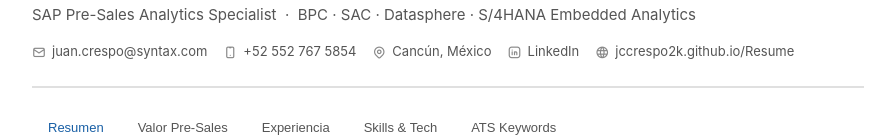
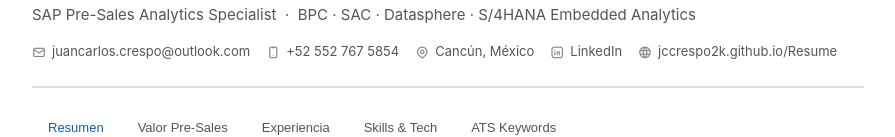
Before and after one commit to jccrespo2k/Resume, a plain HTML site: page index.html in a window 1280 px wide. Shown: the part 162-299 px from the top of the page, without its empty margins (192-1087 px from the left). Drawn offline with Linux system fonts and the light colour scheme.

Commit message:
Add files via upload
Actualización del correo electrónico personal.

```diff
--- a/index.html
+++ b/index.html
@@ -156,7 +156,7 @@
     <div class="hero-name">Juan Carlos Crespo Rojas</div>
     <div class="hero-title">SAP Pre-Sales Analytics Specialist &nbsp;·&nbsp; BPC · SAC · Datasphere · S/4HANA Embedded Analytics</div>
     <div class="hero-contact">
-      <a class="contact-item" href="mailto:juan.crespo@syntax.com"><i class="ti ti-mail"></i> juan.crespo@syntax.com</a>
+      <a class="contact-item" href="mailto:juancarlos.crespo@outlook.com"><i class="ti ti-mail"></i> juancarlos.crespo@outlook.com</a>
       <span class="contact-item"><i class="ti ti-device-mobile"></i> +52 552 767 5854</span>
       <span class="contact-item"><i class="ti ti-map-pin"></i> Cancún, México</span>
       <a class="contact-item" href="https://www.linkedin.com/in/juan-carlos-crespo-rojas-a2696227" target="_blank"><i class="ti ti-brand-linkedin"></i> LinkedIn</a>
```
